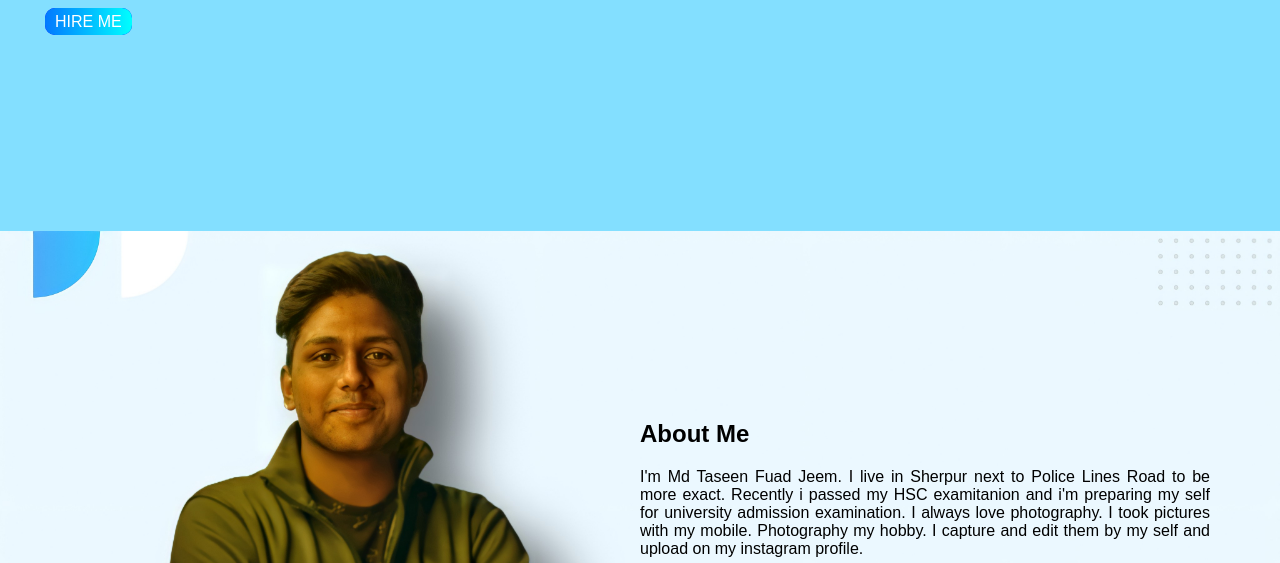
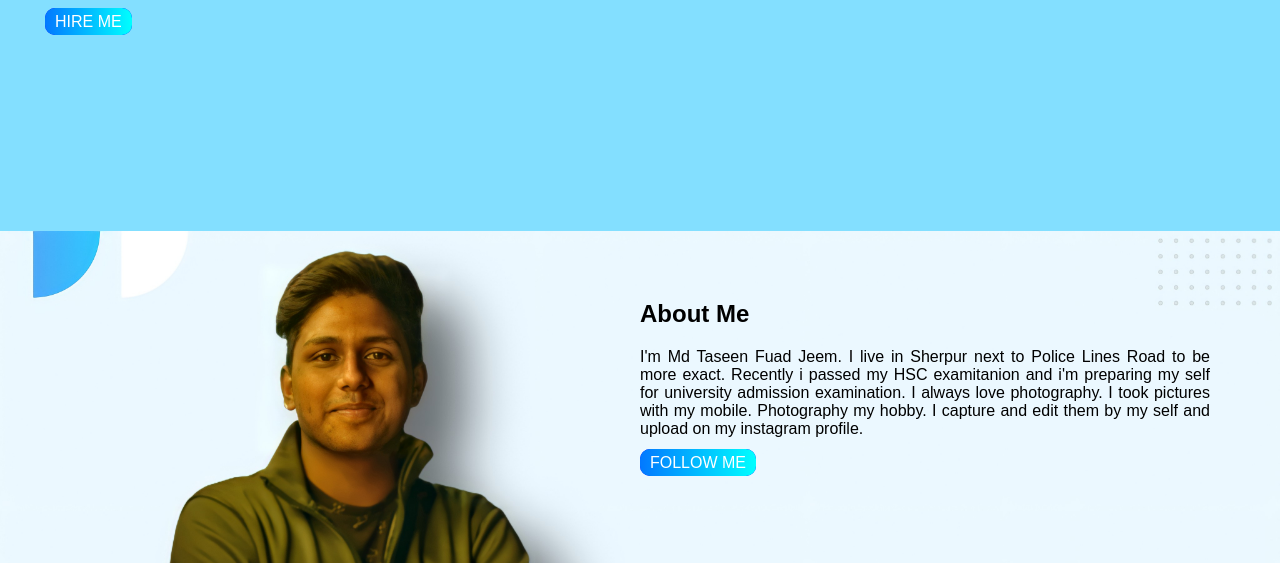
Before and after one commit to TaseenZim/photography, a plain HTML site: page index.html in a window 1280 px wide. Shown: the part 389-952 px from the top of the page. Drawn offline with Linux system fonts and the light colour scheme; a web font is replaced by a local one.

Commit message:
top-margin

```diff
--- a/style.css
+++ b/style.css
@@ -50,7 +50,7 @@ body{
 .half-width-two{
     width: 50%;
     float: right;
-    margin-top: 170px;
+    margin-top: 50px;
 }
 .half-width-two p {
     text-align: justify;
```
